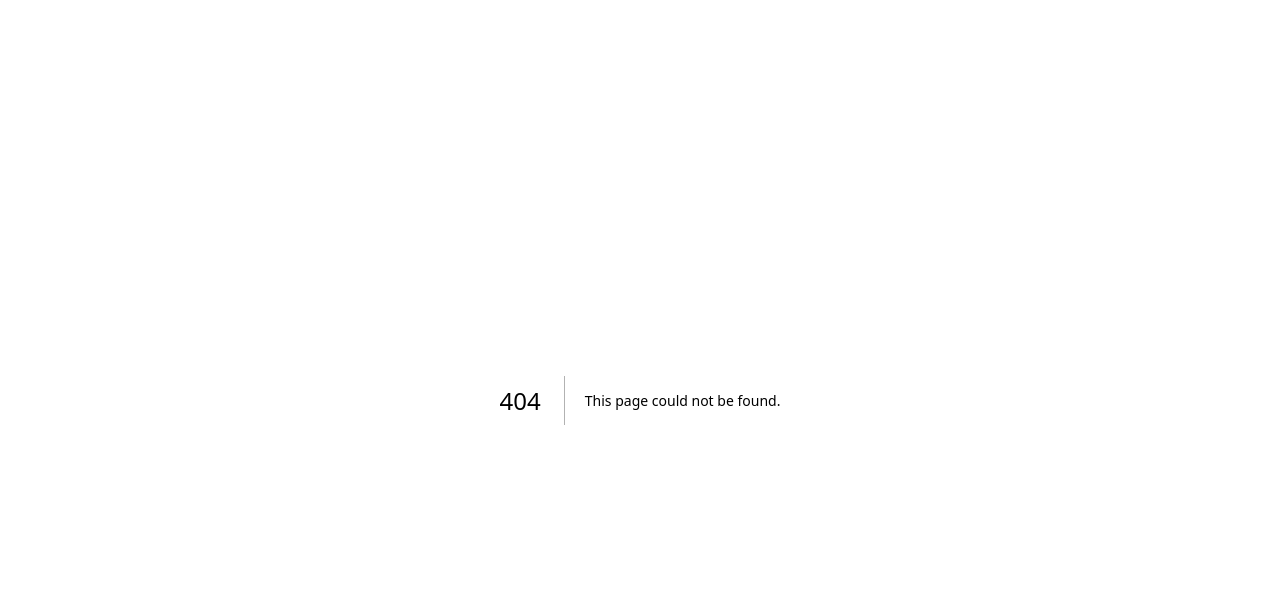
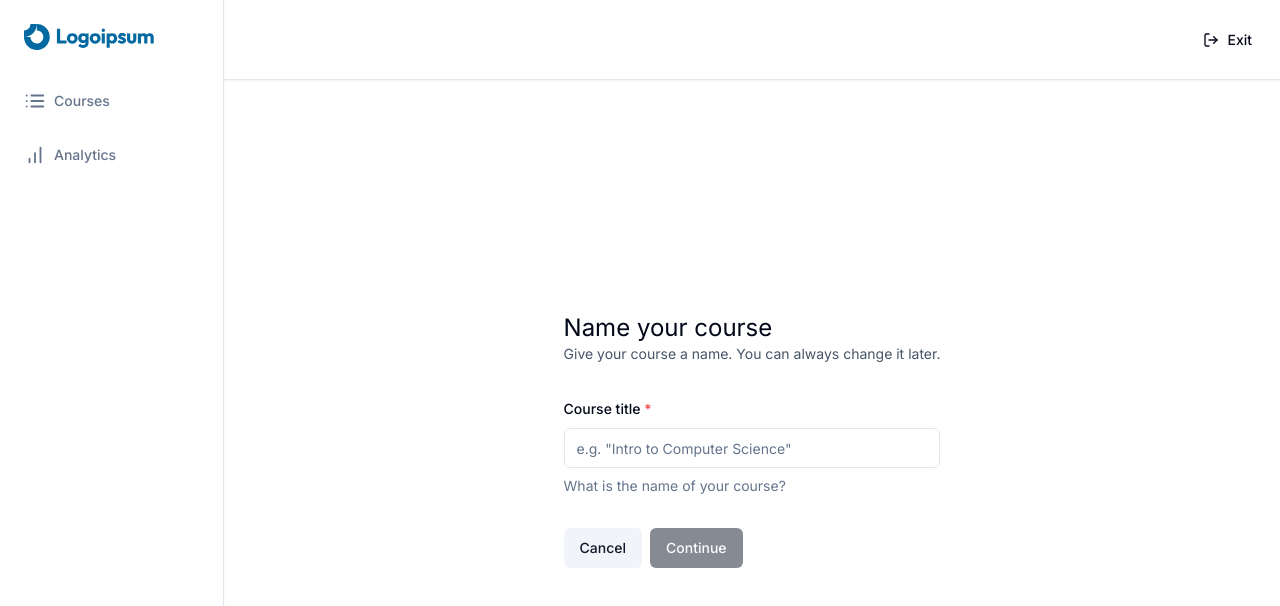
Before and after one commit to sakilk130/next13-lms-app, a Next.js app: page /teacher/create in a window 1280 px wide. Before the commit this address had no page. Shown: the top 606 px of the page. Built offline with nearby package versions, Linux system fonts and the light colour scheme.

Commit message:
feat: create course create ui

```diff
--- a/app/(dashboard)/(routes)/teacher/courses/page.tsx
+++ b/app/(dashboard)/(routes)/teacher/courses/page.tsx
@@ -1,5 +1,15 @@
+import Link from 'next/link';
+
+import { Button } from '@/components/ui/button';
+
 const CoursesPage = () => {
-  return <div>CoursesPage</div>;
+  return (
+    <div className="p-6">
+      <Link href="/teacher/create">
+        <Button>New Course</Button>
+      </Link>
+    </div>
+  );
 };
 
 export default CoursesPage;
--- /dev/null
+++ b/app/(dashboard)/(routes)/teacher/create/page.tsx
@@ -0,0 +1,99 @@
+'use client';
+
+import * as z from 'zod';
+import axios from 'axios';
+import { zodResolver } from '@hookform/resolvers/zod';
+import { useForm } from 'react-hook-form';
+import { toast } from 'react-hot-toast';
+import Link from 'next/link';
+import { useRouter } from 'next/navigation';
+
+import {
+  Form,
+  FormControl,
+  FormDescription,
+  FormField,
+  FormItem,
+  FormLabel,
+  FormMessage,
+} from '@/components/ui/form';
+import { Input } from '@/components/ui/input';
+import { Button } from '@/components/ui/button';
+
+const CreatePage = () => {
+  const router = useRouter();
+
+  const formSchema = z.object({
+    title: z.string().min(1, {
+      message: 'Title is required',
+    }),
+  });
+
+  const form = useForm<z.infer<typeof formSchema>>({
+    resolver: zodResolver(formSchema),
+    defaultValues: {
+      title: '',
+    },
+  });
+
+  const { isSubmitting, isValid } = form.formState;
+
+  const onSubmit = async (values: z.infer<typeof formSchema>) => {
+    try {
+      const response = await axios.post('/api/courses', values);
+      router.push(`/teacher/courses/${response.data.id}`);
+    } catch (error) {
+      toast.error('Something went wrong');
+    }
+  };
+
+  return (
+    <div className="flex h-full max-w-5xl p-6 mx-auto md:items-center md:justify-center">
+      <div>
+        <h1 className="text-2xl">Name your course</h1>
+        <p className="text-sm text-slate-600">
+          Give your course a name. You can always change it later.
+        </p>
+        <Form {...form}>
+          <form
+            onSubmit={form.handleSubmit(onSubmit)}
+            className="mt-8 space-y-8"
+          >
+            <FormField
+              control={form.control}
+              name="title"
+              render={({ field }) => (
+                <FormItem>
+                  <FormLabel>
+                    Course title <span className="text-red-500">*</span>
+                  </FormLabel>
+                  <FormControl>
+                    <Input
+                      {...field}
+                      disabled={isSubmitting}
+                      placeholder='e.g. "Intro to Computer Science"'
+                    />
+                  </FormControl>
+                  <FormDescription>
+                    What is the name of your course?
+                  </FormDescription>
+                  <FormMessage />
+                </FormItem>
+              )}
+            />
+            <div className="flex items-center gap-x-2">
+              <Link href="/teacher/courses">
+                <Button variant="secondary">Cancel</Button>
+              </Link>
+              <Button type="submit" disabled={!isValid || isSubmitting}>
+                Continue
+              </Button>
+            </div>
+          </form>
+        </Form>
+      </div>
+    </div>
+  );
+};
+
+export default CreatePage;
--- a/app/layout.tsx
+++ b/app/layout.tsx
@@ -3,6 +3,7 @@
 import { ClerkProvider } from '@clerk/nextjs';
 
 import './globals.css';
+import { ToastProvider } from '@/providers/toast-provider';
 
 const inter = Inter({ subsets: ['latin'] });
 
@@ -19,7 +20,10 @@
   return (
     <ClerkProvider>
       <html lang="en">
-        <body className={inter.className}>{children}</body>
+        <body className={inter.className}>
+          <ToastProvider />
+          {children}
+        </body>
       </html>
     </ClerkProvider>
   );
--- /dev/null
+++ b/components/ui/form.tsx
@@ -0,0 +1,176 @@
+import * as React from "react"
+import * as LabelPrimitive from "@radix-ui/react-label"
+import { Slot } from "@radix-ui/react-slot"
+import {
+  Controller,
+  ControllerProps,
+  FieldPath,
+  FieldValues,
+  FormProvider,
+  useFormContext,
+} from "react-hook-form"
+
+import { cn } from "@/lib/utils"
+import { Label } from "@/components/ui/label"
+
+const Form = FormProvider
+
+type FormFieldContextValue<
+  TFieldValues extends FieldValues = FieldValues,
+  TName extends FieldPath<TFieldValues> = FieldPath<TFieldValues>
+> = {
+  name: TName
+}
+
+const FormFieldContext = React.createContext<FormFieldContextValue>(
+  {} as FormFieldContextValue
+)
+
+const FormField = <
+  TFieldValues extends FieldValues = FieldValues,
+  TName extends FieldPath<TFieldValues> = FieldPath<TFieldValues>
+>({
+  ...props
+}: ControllerProps<TFieldValues, TName>) => {
+  return (
+    <FormFieldContext.Provider value={{ name: props.name }}>
+      <Controller {...props} />
+    </FormFieldContext.Provider>
+  )
+}
+
+const useFormField = () => {
+  const fieldContext = React.useContext(FormFieldContext)
+  const itemContext = React.useContext(FormItemContext)
+  const { getFieldState, formState } = useFormContext()
+
+  const fieldState = getFieldState(fieldContext.name, formState)
+
+  if (!fieldContext) {
+    throw new Error("useFormField should be used within <FormField>")
+  }
+
+  const { id } = itemContext
+
+  return {
+    id,
+    name: fieldContext.name,
+    formItemId: `${id}-form-item`,
+    formDescriptionId: `${id}-form-item-description`,
+    formMessageId: `${id}-form-item-message`,
+    ...fieldState,
+  }
+}
+
+type FormItemContextValue = {
+  id: string
+}
+
+const FormItemContext = React.createContext<FormItemContextValue>(
+  {} as FormItemContextValue
+)
+
+const FormItem = React.forwardRef<
+  HTMLDivElement,
+  React.HTMLAttributes<HTMLDivElement>
+>(({ className, ...props }, ref) => {
+  const id = React.useId()
+
+  return (
+    <FormItemContext.Provider value={{ id }}>
+      <div ref={ref} className={cn("space-y-2", className)} {...props} />
+    </FormItemContext.Provider>
+  )
+})
+FormItem.displayName = "FormItem"
+
+const FormLabel = React.forwardRef<
+  React.ElementRef<typeof LabelPrimitive.Root>,
+  React.ComponentPropsWithoutRef<typeof LabelPrimitive.Root>
+>(({ className, ...props }, ref) => {
+  const { error, formItemId } = useFormField()
+
+  return (
+    <Label
+      ref={ref}
+      className={cn(error && "text-destructive", className)}
+      htmlFor={formItemId}
+      {...props}
+    />
+  )
+})
+FormLabel.displayName = "FormLabel"
+
+const FormControl = React.forwardRef<
+  React.ElementRef<typeof Slot>,
+  React.ComponentPropsWithoutRef<typeof Slot>
+>(({ ...props }, ref) => {
+  const { error, formItemId, formDescriptionId, formMessageId } = useFormField()
+
+  return (
+    <Slot
+      ref={ref}
+      id={formItemId}
+      aria-describedby={
+        !error
+          ? `${formDescriptionId}`
+          : `${formDescriptionId} ${formMessageId}`
+      }
+      aria-invalid={!!error}
+      {...props}
+    />
+  )
+})
+FormControl.displayName = "FormControl"
+
+const FormDescription = React.forwardRef<
+  HTMLParagraphElement,
+  React.HTMLAttributes<HTMLParagraphElement>
+>(({ className, ...props }, ref) => {
+  const { formDescriptionId } = useFormField()
+
+  return (
+    <p
+      ref={ref}
+      id={formDescriptionId}
+      className={cn("text-sm text-muted-foreground", className)}
+      {...props}
+    />
+  )
+})
+FormDescription.displayName = "FormDescription"
+
+const FormMessage = React.forwardRef<
+  HTMLParagraphElement,
+  React.HTMLAttributes<HTMLParagraphElement>
+>(({ className, children, ...props }, ref) => {
+  const { error, formMessageId } = useFormField()
+  const body = error ? String(error?.message) : children
+
+  if (!body) {
+    return null
+  }
+
+  return (
+    <p
+      ref={ref}
+      id={formMessageId}
+      className={cn("text-sm font-medium text-destructive", className)}
+      {...props}
+    >
+      {body}
+    </p>
+  )
+})
+FormMessage.displayName = "FormMessage"
+
+export {
+  useFormField,
+  Form,
+  FormItem,
+  FormLabel,
+  FormControl,
+  FormDescription,
+  FormMessage,
+  FormField,
+}
--- /dev/null
+++ b/components/ui/input.tsx
@@ -0,0 +1,25 @@
+import * as React from "react"
+
+import { cn } from "@/lib/utils"
+
+export interface InputProps
+  extends React.InputHTMLAttributes<HTMLInputElement> {}
+
+const Input = React.forwardRef<HTMLInputElement, InputProps>(
+  ({ className, type, ...props }, ref) => {
+    return (
+      <input
+        type={type}
+        className={cn(
+          "flex h-10 w-full rounded-md border border-input bg-background px-3 py-2 text-sm ring-offset-background file:border-0 file:bg-transparent file:text-sm file:font-medium placeholder:text-muted-foreground focus-visible:outline-none focus-visible:ring-2 focus-visible:ring-ring focus-visible:ring-offset-2 disabled:cursor-not-allowed disabled:opacity-50",
+          className
+        )}
+        ref={ref}
+        {...props}
+      />
+    )
+  }
+)
+Input.displayName = "Input"
+
+export { Input }
--- /dev/null
+++ b/components/ui/label.tsx
@@ -0,0 +1,26 @@
+"use client"
+
+import * as React from "react"
+import * as LabelPrimitive from "@radix-ui/react-label"
+import { cva, type VariantProps } from "class-variance-authority"
+
+import { cn } from "@/lib/utils"
+
+const labelVariants = cva(
+  "text-sm font-medium leading-none peer-disabled:cursor-not-allowed peer-disabled:opacity-70"
+)
+
+const Label = React.forwardRef<
+  React.ElementRef<typeof LabelPrimitive.Root>,
+  React.ComponentPropsWithoutRef<typeof LabelPrimitive.Root> &
+    VariantProps<typeof labelVariants>
+>(({ className, ...props }, ref) => (
+  <LabelPrimitive.Root
+    ref={ref}
+    className={cn(labelVariants(), className)}
+    {...props}
+  />
+))
+Label.displayName = LabelPrimitive.Root.displayName
+
+export { Label }
--- /dev/null
+++ b/providers/toast-provider.tsx
@@ -0,0 +1,9 @@
+'use client';
+
+import { Toaster } from 'react-hot-toast';
+
+const ToastProvider = () => {
+  return <Toaster />;
+};
+
+export { ToastProvider };
```
Also changed, not shown: package.json (+7 -1 lines), 1 other file (tests, documents, lock files or other folders).
